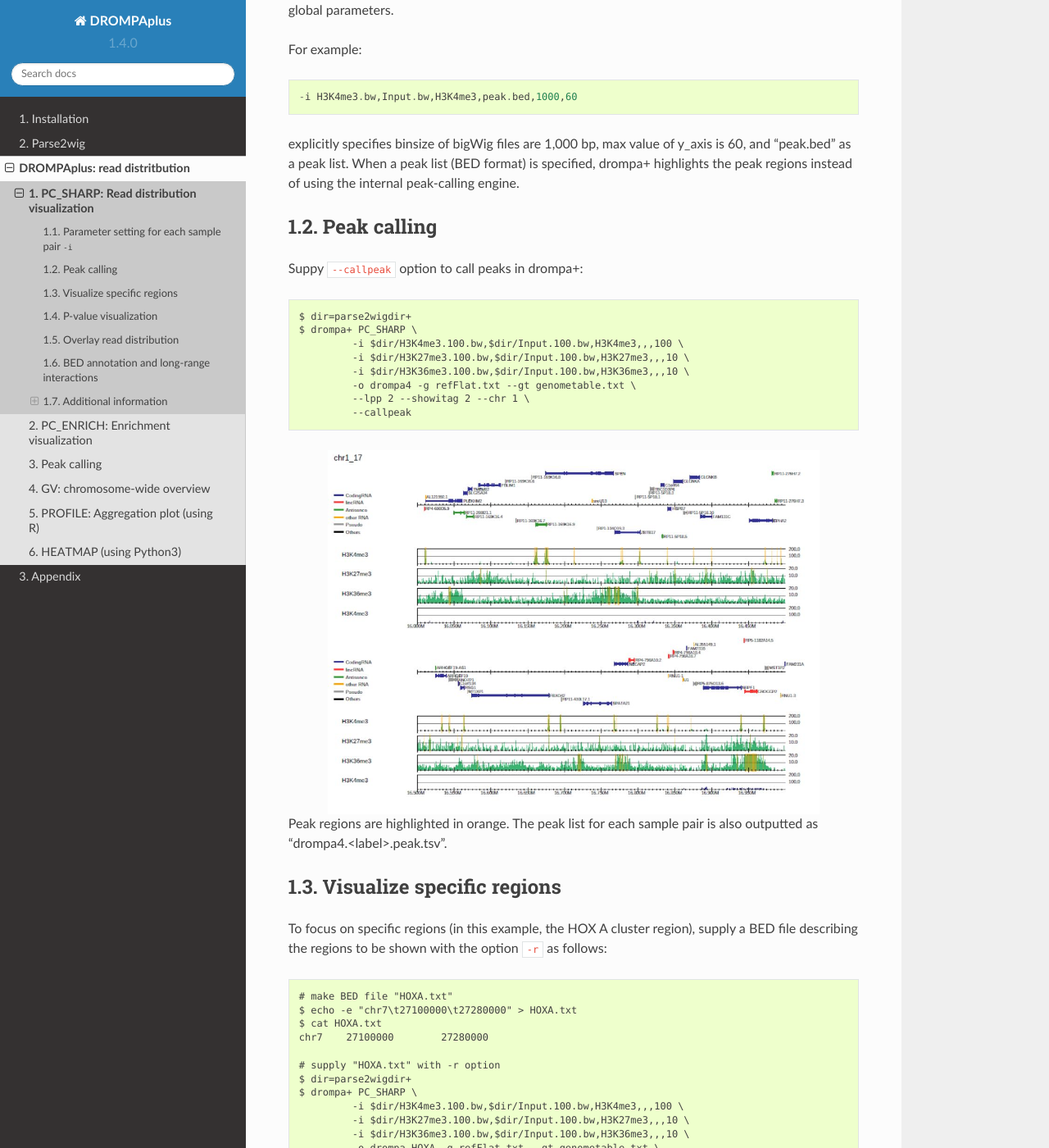
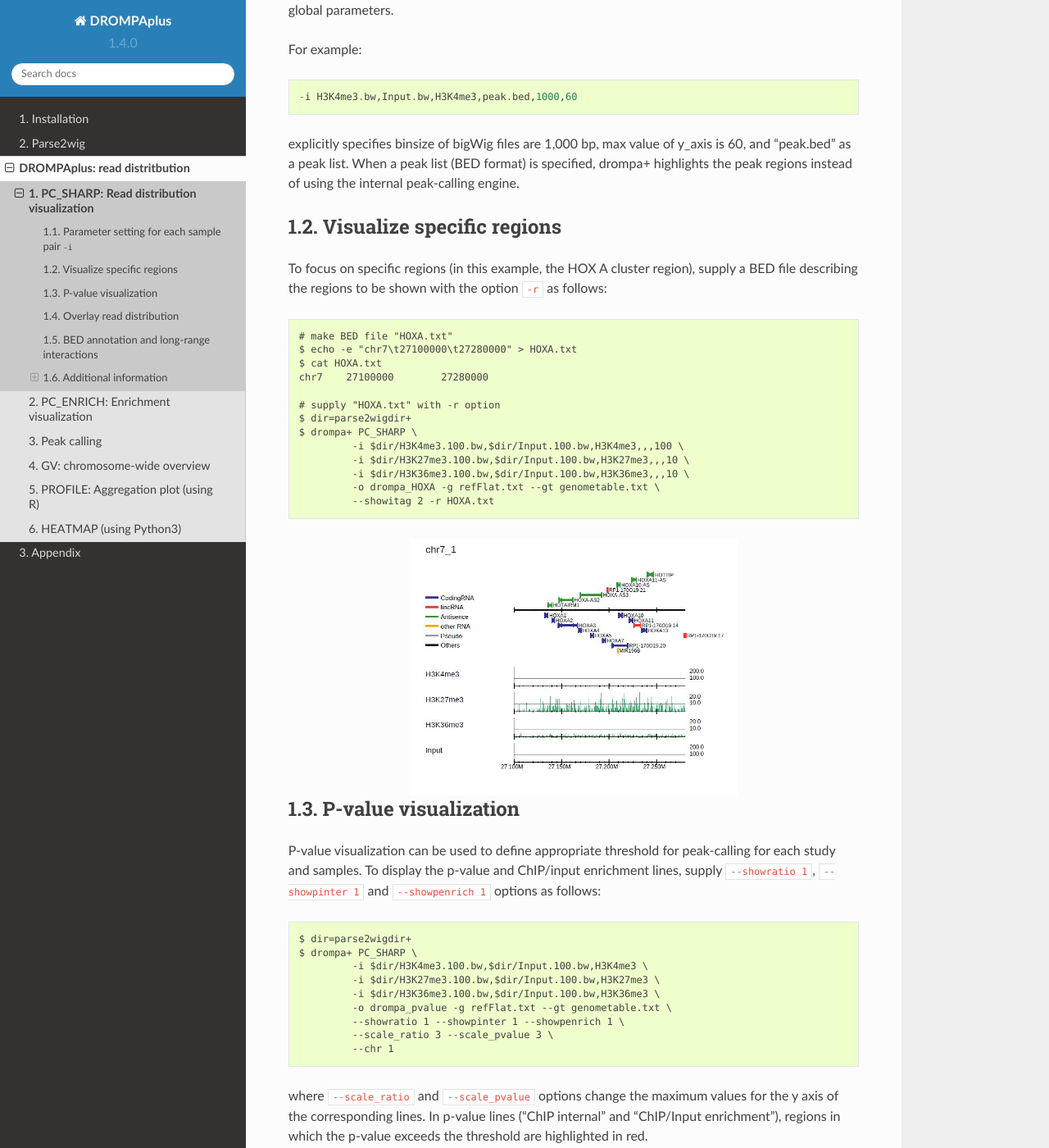
Before and after one commit to rnakato/DROMPAplus, a Sphinx documentation site: the page built from docs/content/drompa/PCSHARP.rst, in a window 1280 px wide and 1400 px high, scrolled down 3208 px. Shown: the whole window at 82% size. Built offline with Sphinx 7.4.7 and the Read the Docs theme 2.0.0, drawn with Linux system fonts in a browser that asks for light colours; some of the changed text lies outside the part shown.

Commit message:
modify peak calling

```diff
--- a/docs/content/drompa/PCSHARP.rst
+++ b/docs/content/drompa/PCSHARP.rst
@@ -94,26 +94,6 @@ For example::
 
 explicitly specifies binsize of bigWig files are 1,000 bp, max value of y_axis is 60, and "peak.bed" as a peak list.
 When a peak list (BED format) is specified, drompa+ highlights the peak regions instead of using the internal peak-calling engine.
-
-Peak calling
-++++++++++++++++++++++++++++
-Suppy ``--callpeak`` option to call peaks in drompa+::
-
-  $ dir=parse2wigdir+
-  $ drompa+ PC_SHARP \
-           -i $dir/H3K4me3.100.bw,$dir/Input.100.bw,H3K4me3,,,100 \
-           -i $dir/H3K27me3.100.bw,$dir/Input.100.bw,H3K27me3,,,10 \
-           -i $dir/H3K36me3.100.bw,$dir/Input.100.bw,H3K36me3,,,10 \
-           -o drompa4 -g refFlat.txt --gt genometable.txt \
-           --lpp 2 --showitag 2 --chr 1 \
-           --callpeak
-
-.. image:: img/drompa4.jpg
-   :width: 600px
-   :align: center
-
-Peak regions are highlighted in orange.
-The peak list for each sample pair is also outputted as "drompa4.<label>.peak.tsv".
 
 Visualize specific regions
 ++++++++++++++++++++++++++++
```
